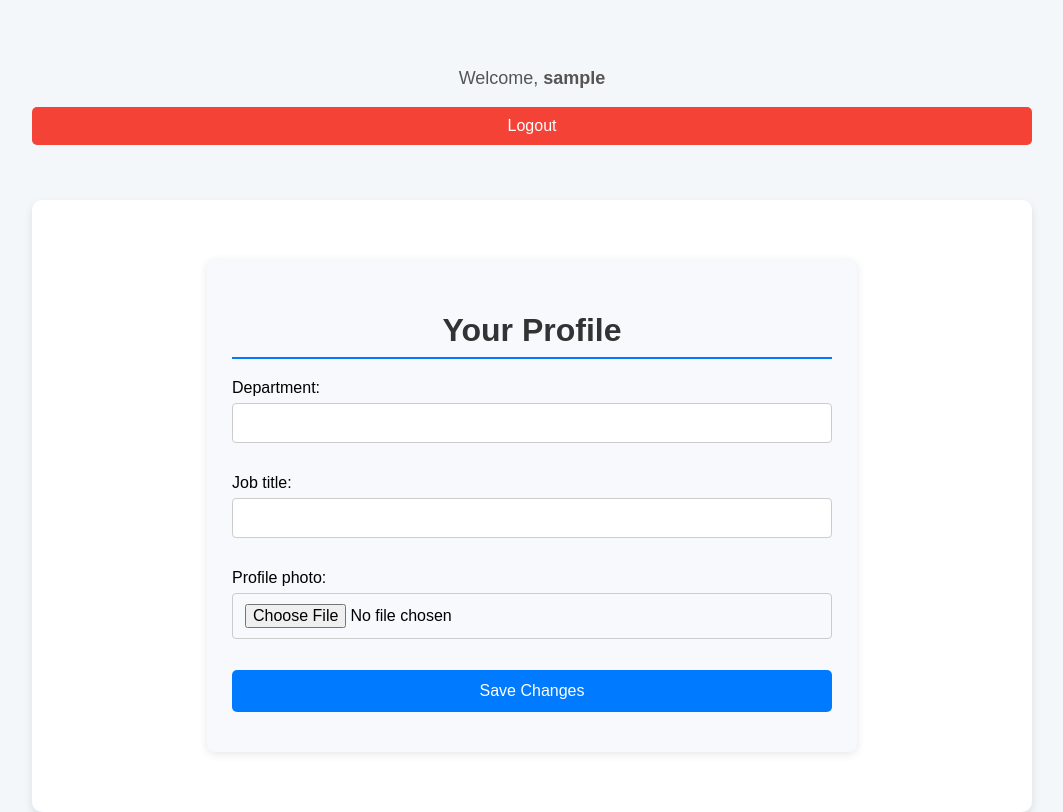
After one commit to ashiqurSami/Employee-Leave-Management, a Django app: page /profile/ in a window 1280 px wide. The commit adds this page. Shown: the whole page, without its empty margins (108-1171 px from the left). Run offline with Django 5.2, Linux system fonts and the light colour scheme; the visitor is signed in with stand-in values (Sample User, id 1); data comes from the database, SQL or seed files in the repository; data that the repository does not hold is empty.

Commit message:
feat : add profile view
fix : solve the registration process

```diff
--- a/accounts/forms.py
+++ b/accounts/forms.py
@@ -2,7 +2,7 @@ from django import forms
 from .models import Employee
 from django.contrib.auth.models import User
 
-class EmployeeForm(forms.ModelForm):
+class EmployeeProfileForm(forms.ModelForm):
     class Meta:
         model = Employee
         fields = ['department', 'job_title', 'profile_photo']
--- a/accounts/urls.py
+++ b/accounts/urls.py
@@ -7,4 +7,5 @@ urlpatterns = [
     path('login/',auth_views.LoginView.as_view(template_name='accounts/login.html'),name='login'),
     path('',auth_views.LoginView.as_view(template_name='accounts/login.html'),name='home'),
     path('logout/',auth_views.LogoutView.as_view(next_page='login'),name='logout'),
+    path('profile/',views.profile_view,name='profile'),
 ]
--- a/accounts/views.py
+++ b/accounts/views.py
@@ -1,8 +1,10 @@
+from django.contrib.auth.decorators import login_required, login_not_required
 from django.contrib.auth.models import User
 from django.contrib.auth import login
 from django.shortcuts import redirect, render
-from .forms import EmployeeRegistrationForm
+from .forms import EmployeeRegistrationForm,EmployeeProfileForm
 from .models import Employee
+from django.contrib.auth.decorators import login_required
 
 def register_view(request):
     if request.method=="POST":
@@ -12,9 +14,21 @@ def register_view(request):
             user.set_password(form.cleaned_data['password'])
             user.save()
 
-            Employee.objects.create()
+            Employee.objects.create(user=user)
             login(request,user)
-            return redirect('login')
+            return redirect('profile')
     else:
         form=EmployeeRegistrationForm()
     return render(request,'accounts/register.html',{'form':form})
+
+@login_required
+def profile_view(request):
+    employee,_=Employee.objects.get_or_create(user=request.user)
+    if request.method=="POST":
+        form=EmployeeProfileForm(request.POST,request.FILES,instance=employee)
+        if form.is_valid():
+            form.save()
+            return redirect('profile')
+    else:
+        form=EmployeeProfileForm(instance=employee)
+    return render(request,'accounts/profile.html',{'form':form})
--- a/lv_mgt/settings.py
+++ b/lv_mgt/settings.py
@@ -132,7 +132,7 @@ MEDIA_ROOT=BASE_DIR/'media'
 # https://docs.djangoproject.com/en/5.2/ref/settings/#default-auto-field
 
 LOGIN_URL = 'login'
-LOGIN_REDIRECT_URL = '/register'
+LOGIN_REDIRECT_URL = '/profile'
 LOGOUT_REDIRECT_URL = 'login'
 
 
--- a/static/css/styles.css
+++ b/static/css/styles.css
@@ -119,3 +119,66 @@ a {
 a:hover {
     text-decoration: underline;
 }
+
+.profile-section {
+  max-width: 600px;
+  margin: 40px auto;
+  padding: 25px;
+  background-color: #f7f9fc;
+  border-radius: 8px;
+  box-shadow: 0 2px 10px rgba(0,0,0,0.1);
+}
+
+.profile-title {
+  font-size: 2rem;
+  margin-bottom: 20px;
+  color: #333;
+  border-bottom: 2px solid #007BFF;
+  padding-bottom: 8px;
+}
+
+.profile-form .form-fields p {
+  margin-bottom: 1rem;
+}
+
+.profile-form input[type="text"],
+.profile-form input[type="email"],
+.profile-form input[type="password"],
+.profile-form input[type="file"],
+.profile-form select,
+.profile-form textarea {
+  width: 100%;
+  padding: 10px 12px;
+  margin-top: 6px;
+  border: 1px solid #ccc;
+  border-radius: 4px;
+  box-sizing: border-box;
+  font-size: 1rem;
+  transition: border-color 0.3s ease;
+}
+
+.profile-form input[type="text"]:focus,
+.profile-form input[type="email"]:focus,
+.profile-form input[type="password"]:focus,
+.profile-form input[type="file"]:focus,
+.profile-form select:focus,
+.profile-form textarea:focus {
+  border-color: #007BFF;
+  outline: none;
+}
+
+.btn-primary {
+  background-color: #007BFF;
+  border: none;
+  color: white;
+  padding: 12px 20px;
+  font-size: 1rem;
+  border-radius: 5px;
+  cursor: pointer;
+  transition: background-color 0.3s ease;
+  width: 100%;
+}
+
+.btn-primary:hover {
+  background-color: #0056b3;
+}
--- /dev/null
+++ b/templates/accounts/profile.html
@@ -0,0 +1,14 @@
+{% extends "base.html" %}
+
+{% block content %}
+  <section class="profile-section">
+    <h2 class="profile-title">Your Profile</h2>
+    <form method="post" enctype="multipart/form-data" class="profile-form">
+      {% csrf_token %}
+      <div class="form-fields">
+        {{ form.as_p }}
+      </div>
+      <button type="submit" class="btn btn-primary">Save Changes</button>
+    </form>
+  </section>
+{% endblock %}
```
Also changed, not shown: templates/accounts/register.html (+10 -1 lines).
